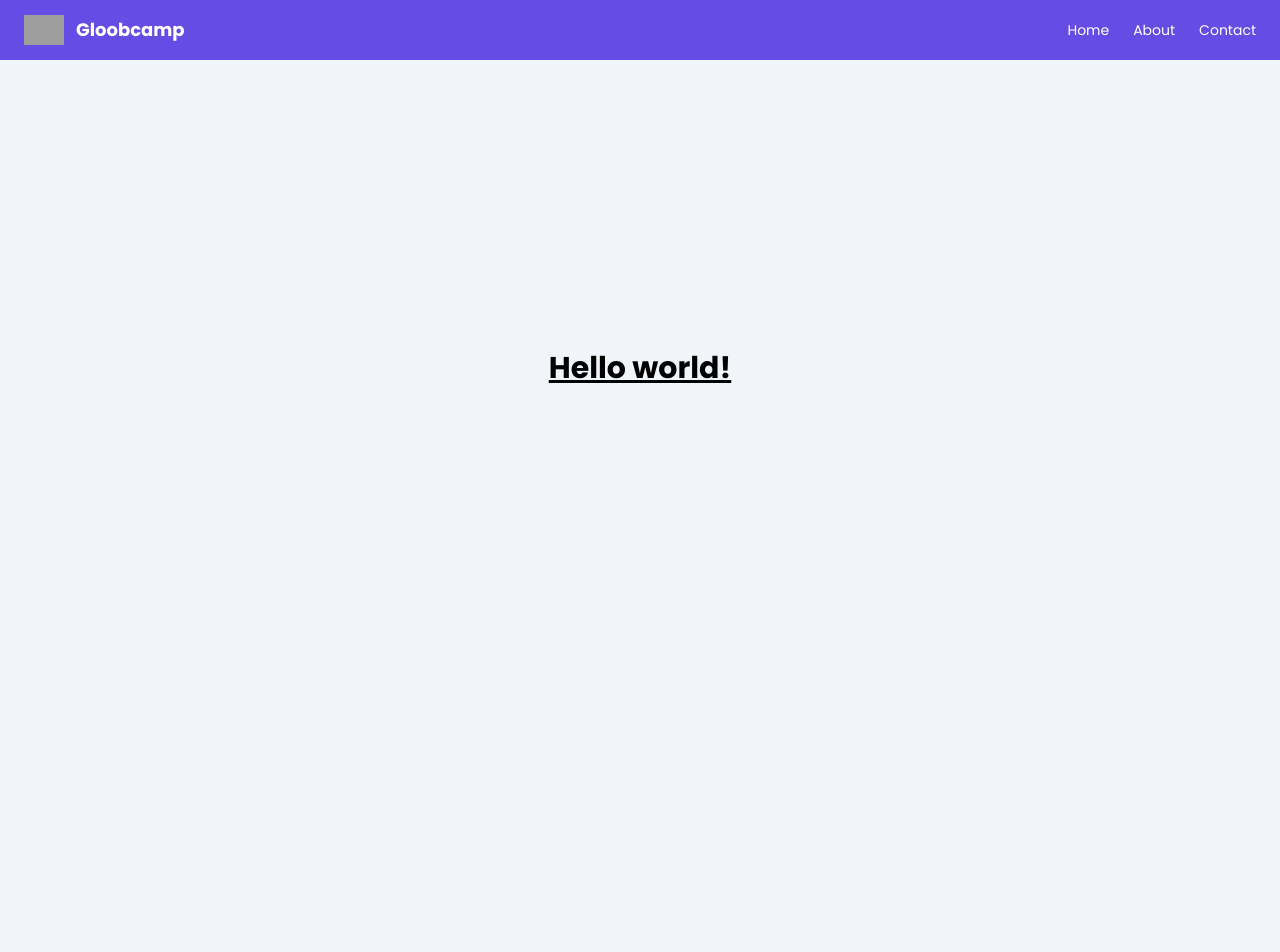
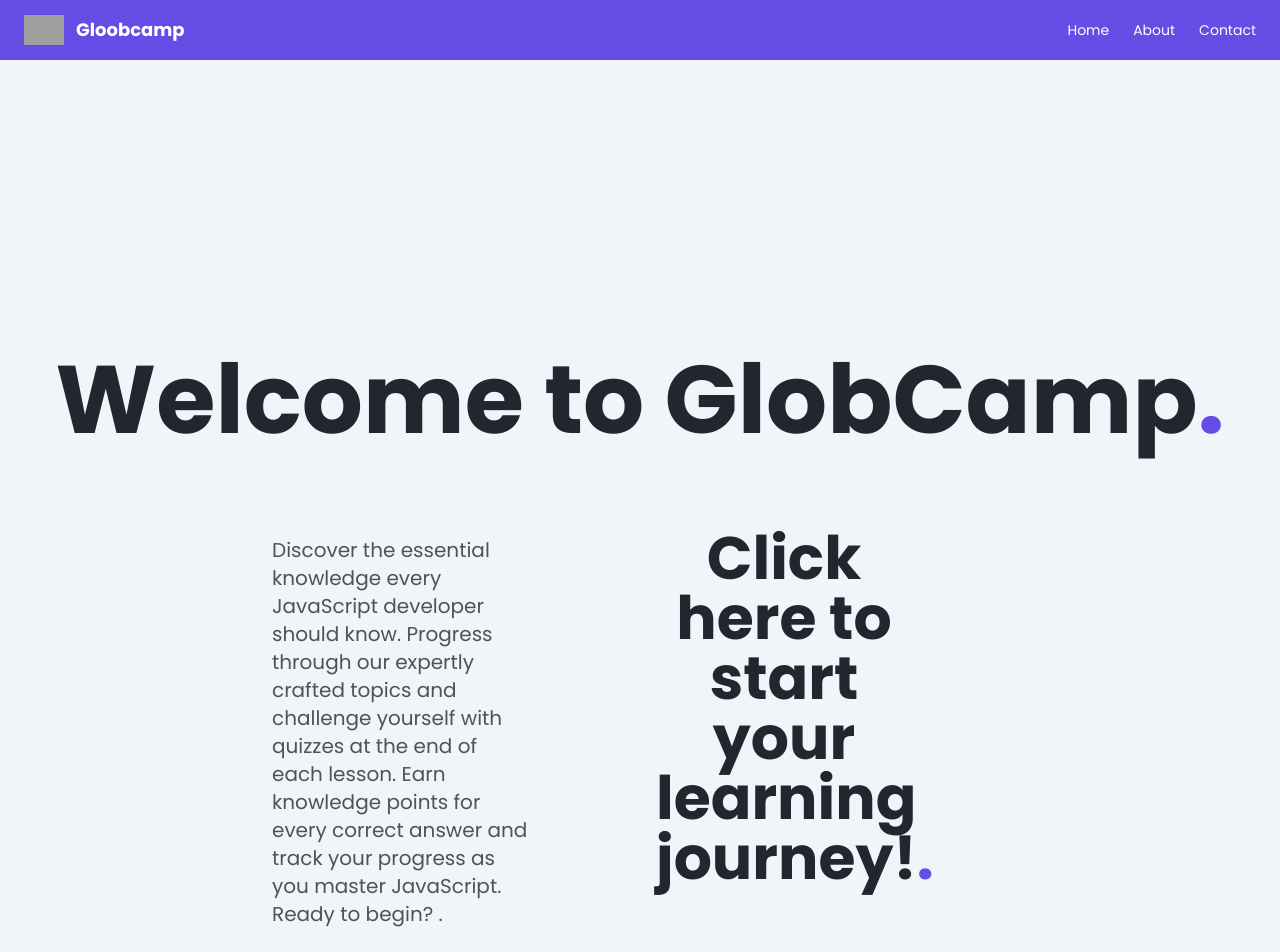
Before and after one commit to Nicostudent/gloobcamp, a Next.js app: page / in a window 1280 px wide. Shown: the top 952 px of the page. Before the commit the page ends 800 px from the top, so only its background shows below. Built offline with nearby package versions, Linux system fonts and the light colour scheme; grey boxes are pictures that could not be loaded.

Commit message:
Landing page still needs some styles

```diff
--- a/src/app/page.tsx
+++ b/src/app/page.tsx
@@ -1,7 +1,24 @@
+import Heading from "@/components/Writing/Heading";
+import SubTitle from "@/components/Writing/SubTitle";
+import Paragraph from "@/components/Writing/Paragraph";
+import Link from "next/link"
+
 const App = () => {
   return (
-    <main className="h-[calc(100vh-256px)] flex justify-center items-center">
-      <h1 className="text-3xl font-bold underline">Hello world!</h1>
+    <main >
+      <div className="pt-64 text-center">
+        <Heading text="Welcome to GlobCamp" />
+      </div>
+      <div className="flex flex-row space-x-32 items-start min-h-screen">
+      <div className="pt-20 ml-64 size-64 ">
+        <Paragraph text="Discover the essential knowledge every JavaScript developer should know. Progress through our expertly crafted topics and challenge yourself with quizzes at the end of each lesson. Earn knowledge points for every correct answer and track your progress as you master JavaScript. Ready to begin? " />
+      </div>
+      <div className="pt-20 size-64">
+        <Link href="" className="pt-64 text-center" >
+            <SubTitle text="Click here to start your learning journey!" />
+        </Link>
+      </div>
+      </div>
     </main>
   );
 };
```
